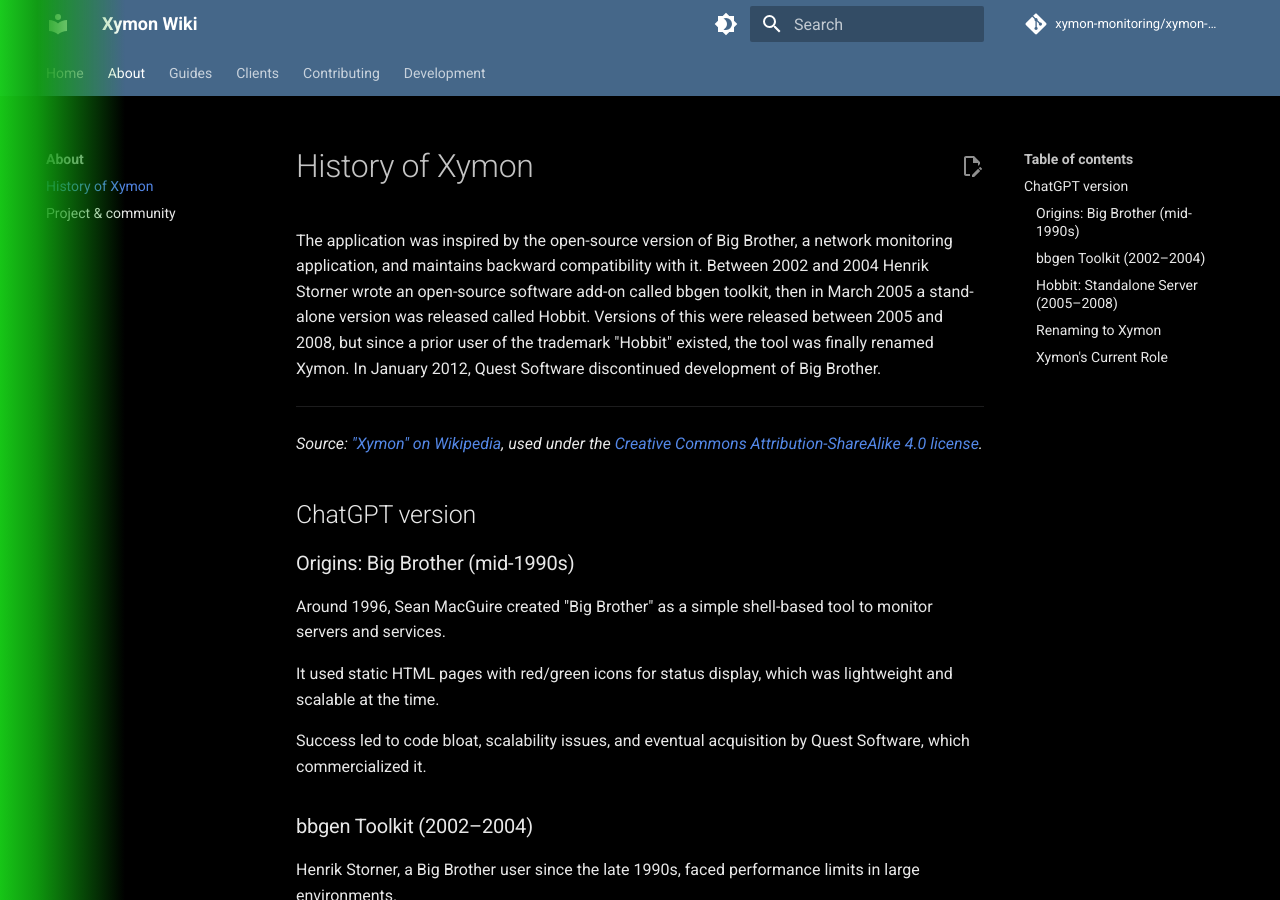
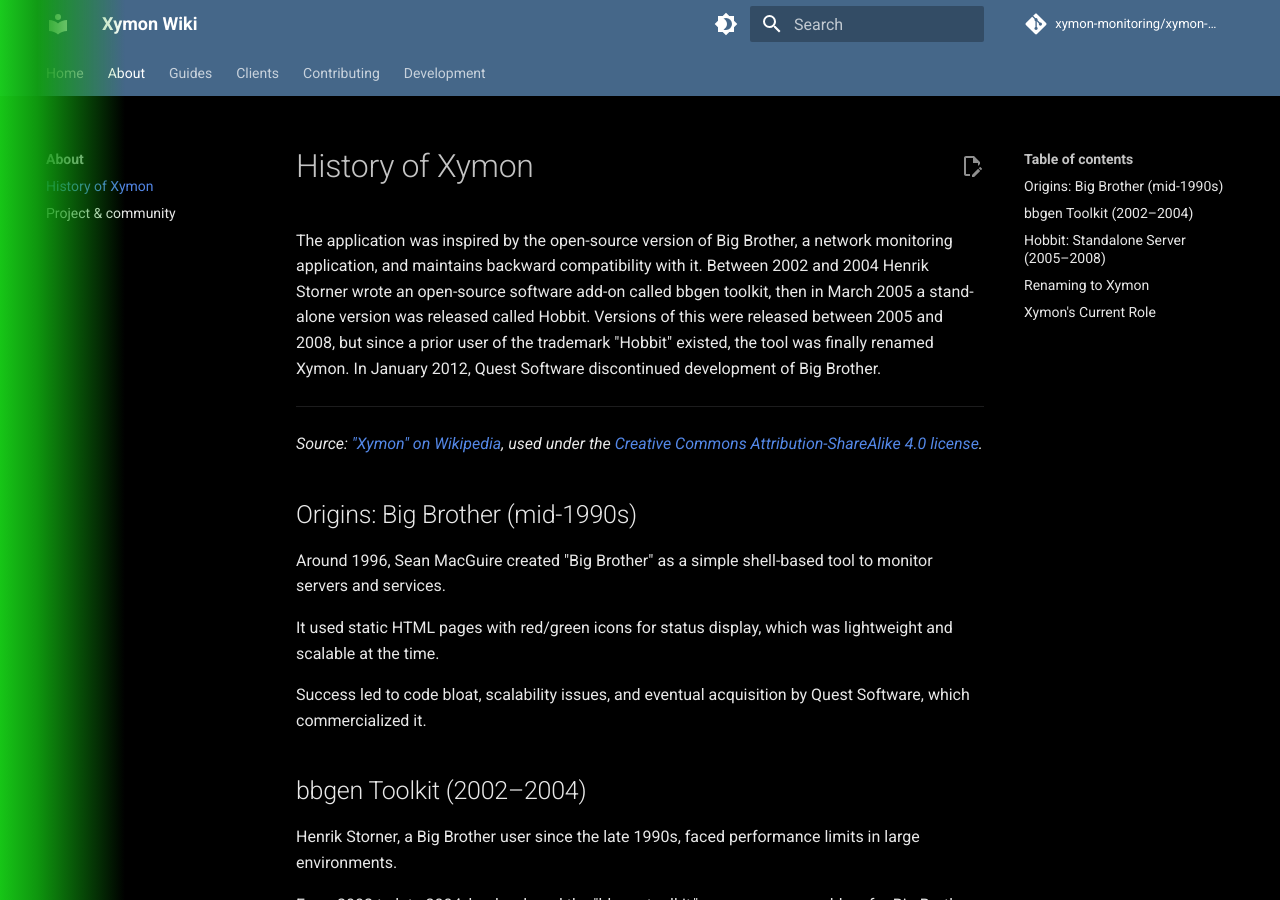
Before and after one commit to xymon-monitoring/xymon-wiki, an MkDocs documentation site: the page built from docs/about/history-of-xymon.md, in a window 1280 px wide and 900 px high. Built offline with MkDocs 1.6.1 and Material for MkDocs 9.7.7, drawn with Linux system fonts in a browser that asks for light colours; comment, search, counter and statistics services are not loaded.

Commit message:
docs(history): drop the 'ChatGPT version' heading, keep the content (#26)
Remove the '## ChatGPT version' label and promote its subsections to top-level
sections; the extended history content stays. Wikipedia paragraph + CC BY-SA
attribution unchanged.

Co-authored-by: Bonomani <8841264+bonomani@users.noreply.github.com>

```diff
--- a/docs/about/history-of-xymon.md
+++ b/docs/about/history-of-xymon.md
@@ -6,9 +6,7 @@
 
 *Source: ["Xymon" on Wikipedia](https://en.wikipedia.org/wiki/Xymon), used under the [Creative Commons Attribution-ShareAlike 4.0 license](https://creativecommons.org/licenses/by-sa/4.0/).*
 
-## ChatGPT version
-
-### Origins: Big Brother (mid-1990s)
+## Origins: Big Brother (mid-1990s)
 
 Around 1996, Sean MacGuire created "Big Brother" as a simple shell-based tool to monitor servers and services.
 
@@ -16,13 +14,13 @@
 
 Success led to code bloat, scalability issues, and eventual acquisition by Quest Software, which commercialized it.
 
-### bbgen Toolkit (2002–2004)
+## bbgen Toolkit (2002–2004)
 
 Henrik Storner, a Big Brother user since the late 1990s, faced performance limits in large environments.
 
 From 2002 to late 2004, he developed the "bbgen toolkit," an open-source add-on for Big Brother that improved reporting and display efficiency while still relying on a Big Brother server.
 
-### Hobbit: Standalone Server (2005–2008)
+## Hobbit: Standalone Server (2005–2008)
 
 On March 30, 2005, version 4.0 decoupled from Big Brother and was renamed "Hobbit," becoming the first full standalone monitoring server.
 
@@ -30,13 +28,13 @@
 
 Later releases (4.1 in 2005, 4.2 in 2006) added a full Unix client and expanded features.
 
-### Renaming to Xymon
+## Renaming to Xymon
 
 Due to "Hobbit" being a protected trademark, the project dropped the Tolkien reference and adopted "Xymon."
 
 The name first appeared in a 4.2 patch around 2008; version 4.3.0 (2010) fully implemented the rename.
 
-### Xymon's Current Role
+## Xymon's Current Role
 
 Xymon positions itself as Big Brother's successor, designed for small setups or thousands of hosts/services.
 
```
